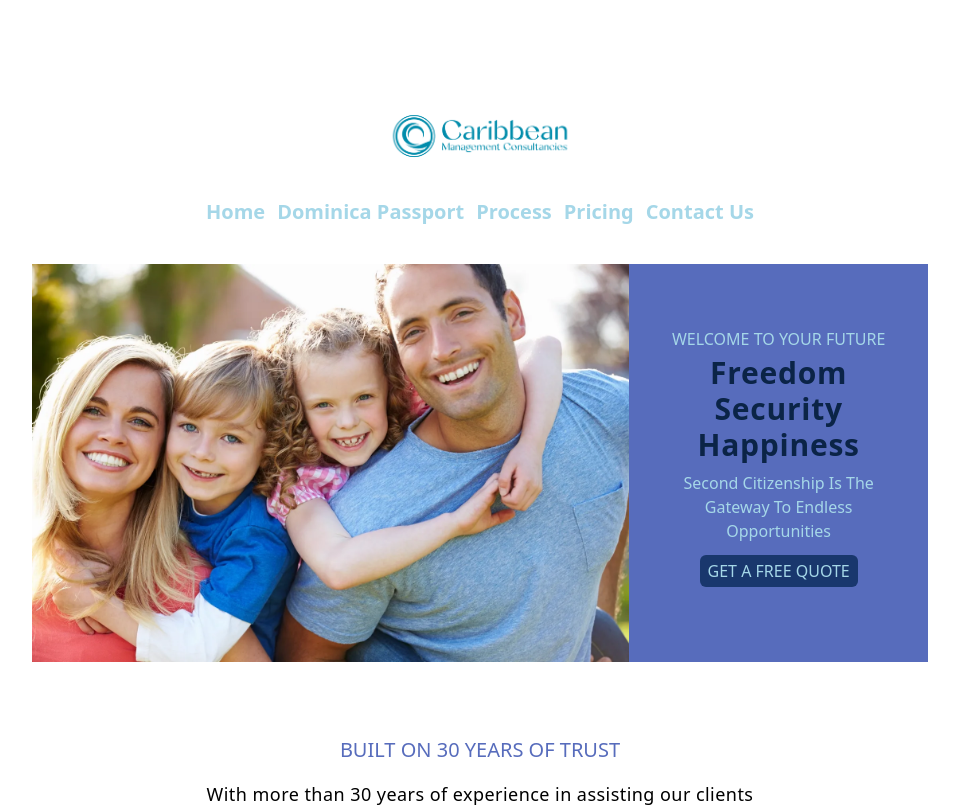
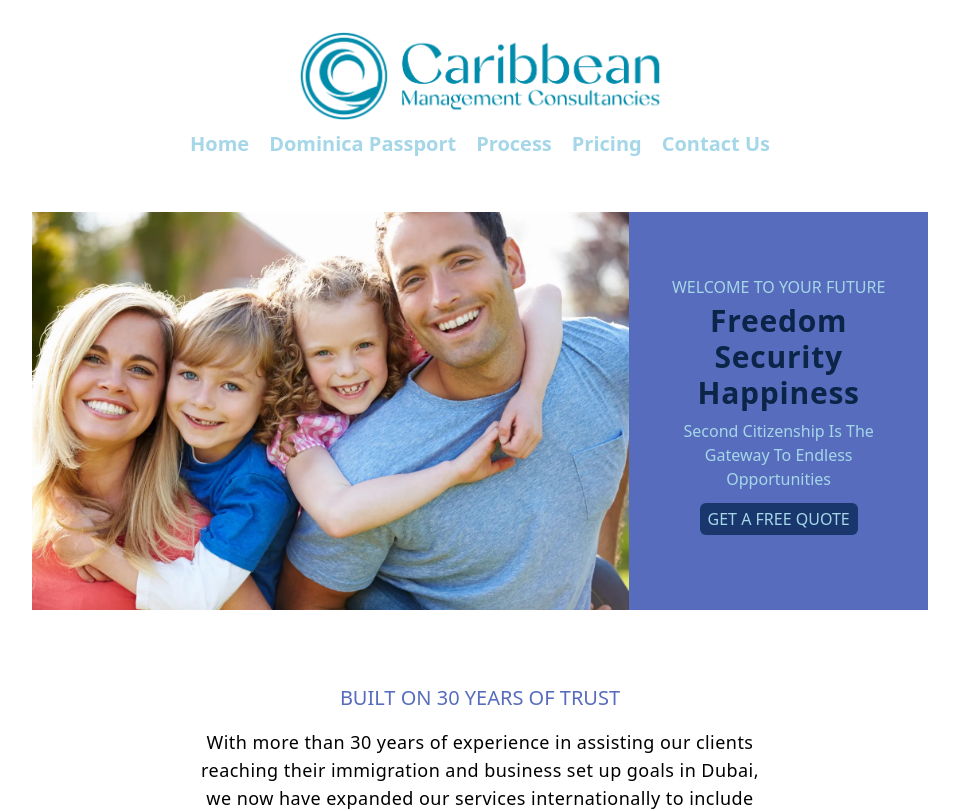
Before and after one commit to Caribbeandxb/cmc-final, a Next.js app: page / in a window 1280 px wide. Shown: the top 811 px of the page, without its empty margins (160-1119 px from the left). Built offline with nearby package versions, Linux system fonts and the light colour scheme.

Commit message:
minor debug in navbar logo

```diff
--- a/src/components/layouts/Navbar.jsx
+++ b/src/components/layouts/Navbar.jsx
@@ -24,16 +24,16 @@ const Navbar = () => {
   }, [currentPath]);
 
   return (
-    <header className='flex justify-between items-center flex-row-reverse h-10  my-36 mx-10 lg:max-w-full  lg:block lg:mt-20 lg:mx-20 lg:h-10'>
+    <header className='flex justify-between items-center flex-row-reverse h-10 my-10 mx-10 lg:max-w-full  lg:block lg:mt-7 lg:mb-36  '>
       <div className='block flex-1 text-center h-fit w-full'>
-        <div>
-          <Link className='block lg:w-2/12  mx-auto' href={'/'}>
+        <div className='max-w-sm max-h-28 lg:max-w-lg my-0 p-0 mx-auto'>
+          <Link className='block m-0 p-0' href={'/'}>
             <Image
-              className='block object-cover mx-auto'
+              className='block object-cover p-0 w-1/2 lg:w-3/4 lg:max-h-24  mx-auto'
               src='/images/logo-tr.png'
-              width={220}
-              height={220}
-              alt='logo'
+              width={425}
+              height={450}
+              alt='cmc logo'
             />
           </Link>
         </div>
```
